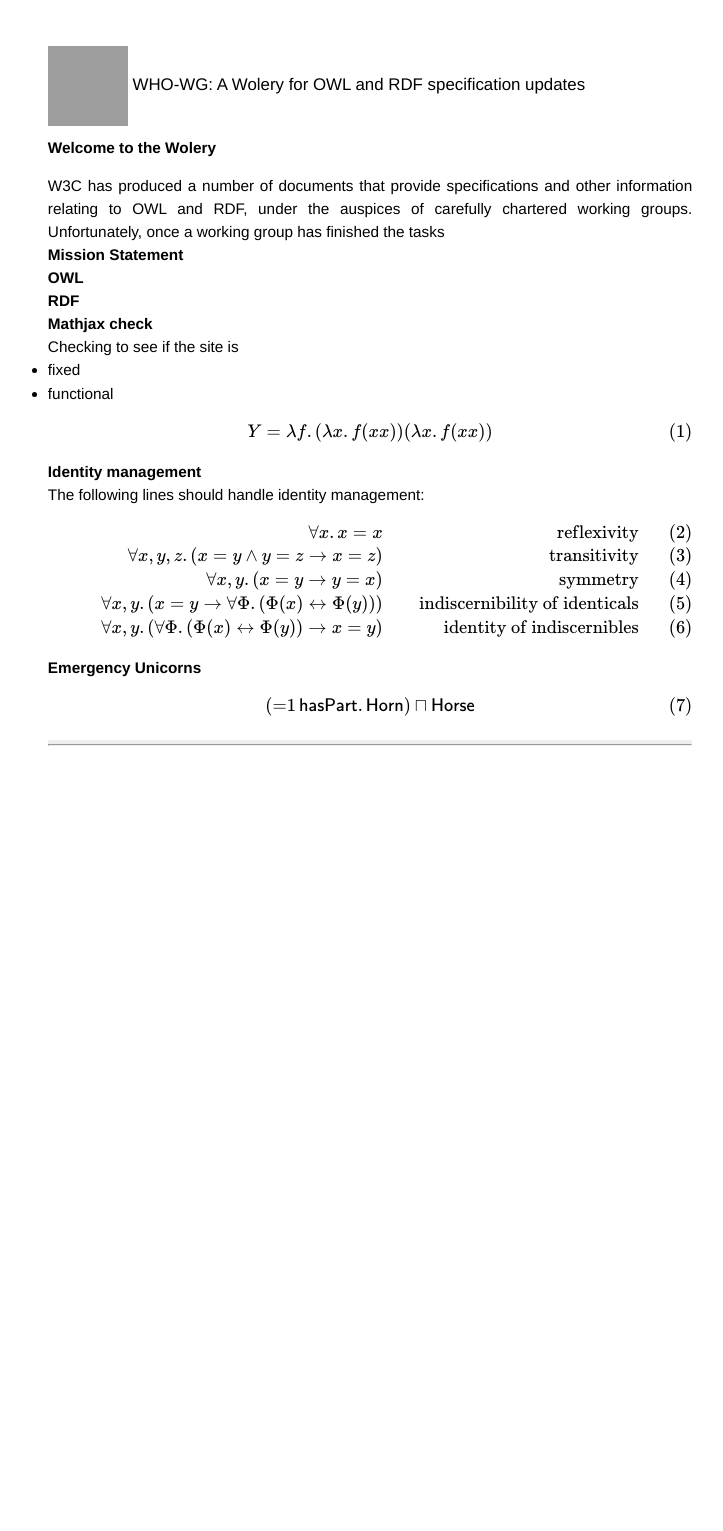
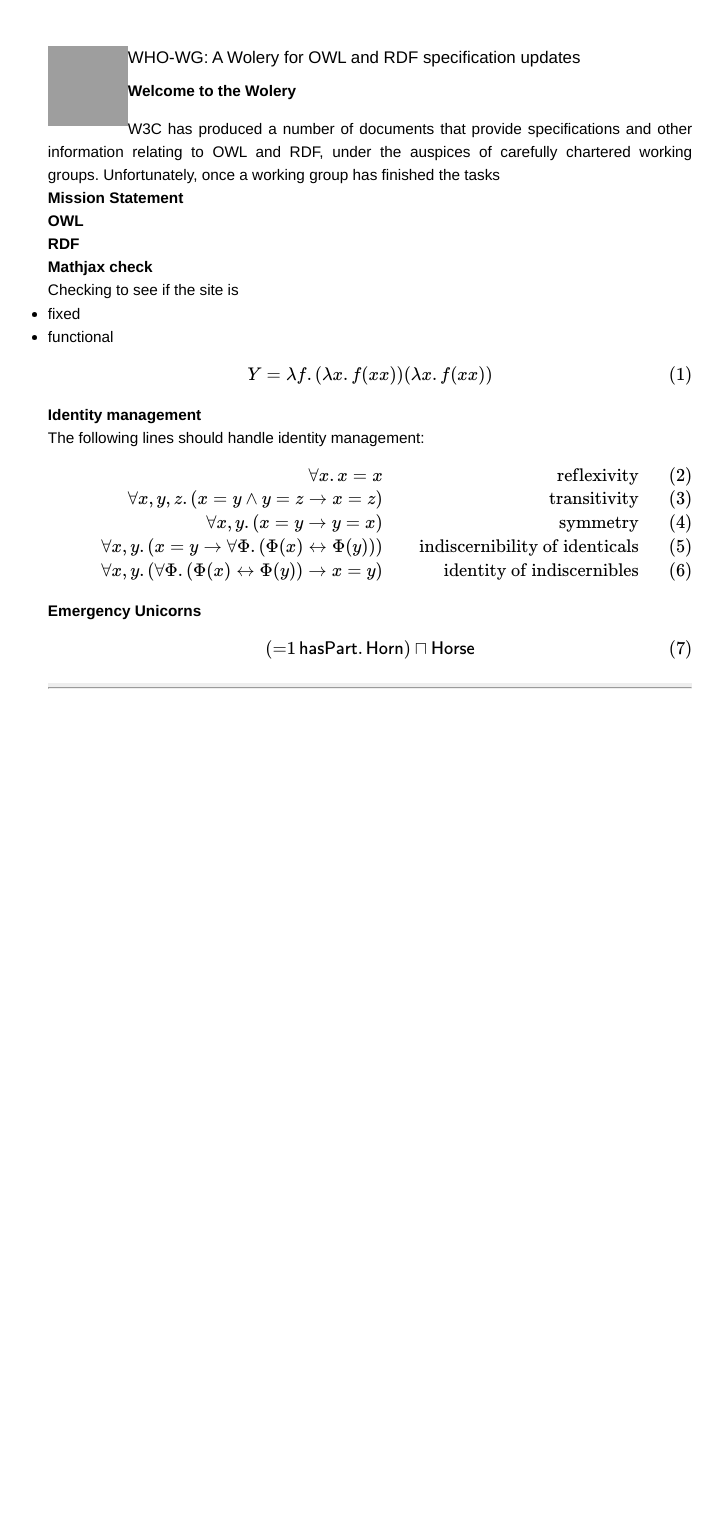
Before and after one commit to WHO-WG/WHO-WG.github.io, a Jekyll site: the page built from index.html, in a window 1280 px wide. Shown: the whole page, without its empty margins (270-993 px from the left). Built offline with Jekyll 4.4.1, drawn with Linux system fonts in a browser that asks for light colours; Markdown is read by kramdown in place of the engine named in the settings; formulas are drawn with MathJax 3; after the commit the page ends 1474 px from its top, so only the background shows below that; grey boxes are pictures that could not be loaded.

Commit message:
header change

```diff
--- a/_layouts/default.html
+++ b/_layouts/default.html
@@ -22,7 +22,7 @@
         <div class="site">
           <div class="header">
 	    <img src="{{site.github.owner_gravatar_url}}"style="width:
-          80px; vertical-align: middle;"/> WHO-WG: A
+          80px; vertical-align: middle; float:left;"/> WHO-WG: A
           Wolery for OWL and RDF specification updates
           </div>
 
```
